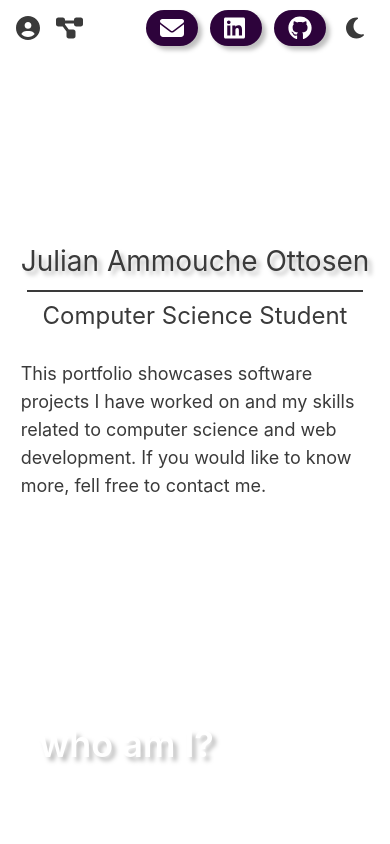
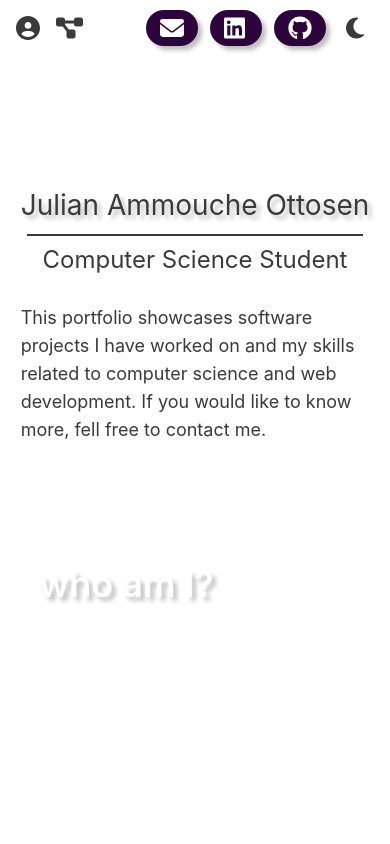
Before and after one commit to julian-ao/portfolio, a React (Vite) app: page / in a window 390 px wide. Shown: the top 844 px of the page. Built offline with nearby package versions, Linux system fonts and the light colour scheme.

Commit message:
Responsive styling

```diff
--- a/src/components/Intro.jsx
+++ b/src/components/Intro.jsx
@@ -7,7 +7,7 @@ import { introText, introLinks } from '../constants/index.js'
 const Intro = () => {
   return (
     <div className='bg-white/75 dark:bg-darkPurple/50 md:w-23/24
-      flex justify-center mb-40 p-16 px-14 sm:px-22 md:px-32 lg:pr-16
+      flex justify-center mb-20 ss:mb-40 p-10 ss:p-16 px-14 sm:px-22 md:px-32 lg:pr-16
       md:rounded-r-full'>
       <div className='max-w-screen-xl flex content-center items-center'>
         <div className='lg:w-8/12 lg:mr-32 flex justify-center'>
@@ -16,7 +16,10 @@ const Intro = () => {
               <div className='flex justify-center'>
                 <div className='w-max'>
                   <div className='ss:text-xl text-left hidden sm:block'>{introText.hi}</div>
-                  <div className='text-[1.75rem] xs:text-4xl ss:text-5xl md:text-6xl drop-shadow-4 sm:text-center'>{introText.name}</div>
+                  <div className='text-[1.75rem] xs:text-4xl ss:text-5xl md:text-6xl
+                    drop-shadow-4 sm:text-center'>
+                    {introText.name}
+                    </div>
                 </div>
               </div>
               <div className='flex justify-center'>
--- a/src/components/Navbar.jsx
+++ b/src/components/Navbar.jsx
@@ -8,7 +8,7 @@ import ThemeIcon from './ThemeIcon';
 
 const Navbar = () => {
   return (
-    <div className='flex justify-center text-lg mb-44 xs:mb-56 select-none' id='navbar'>
+    <div className='flex justify-center text-lg mb-36 ss:mb-44 xs:mb-56 select-none' id='navbar'>
       <div className='bg-white/75 dark:bg-darkPurple/50 w-full fixed backdrop-blur ss:w-11/12 flex justify-between flex-row h-14 xs:h-16 mt-0 ss:mt-4 items-center rounded-none ss:rounded-3xl z-10'>
 
         {/* NAVIGATION BUTTONS */}
--- a/src/components/Projects.jsx
+++ b/src/components/Projects.jsx
@@ -26,7 +26,7 @@ const Projects = () => {
             <path d={svgIcons.arrow.svgPath} />
           </svg>
         </div>*/}
-        <div className='w-full p-10'>
+        <div className='w-full pt-5 pb-10 ss:p-10'>
           <div className='text-darkGrey dark:text-white text-4xl ss:text-6xl mb-10 font-semibold drop-shadow-4 '> projects </div>
           <div className='grid grid-cols-1 sm:grid-cols-2 gap-10'>
             {
```
